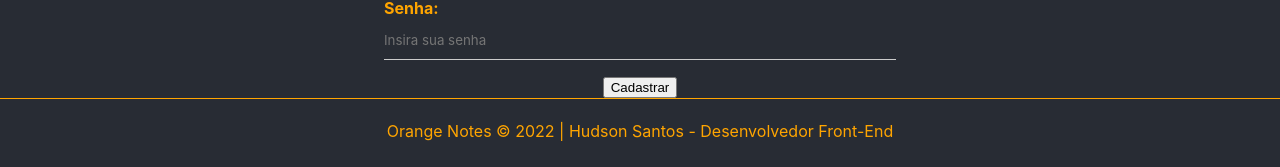
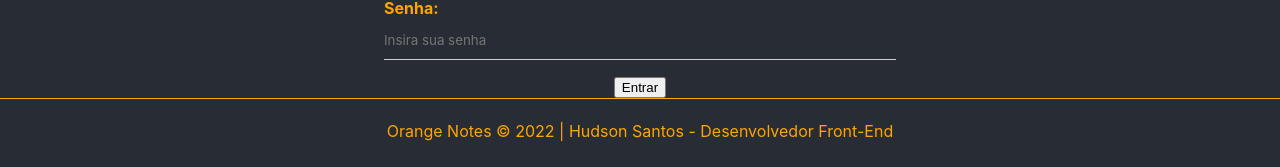
Before and after one commit to hudsonsamuelsantos/orange-notes, a React (Create React App) app: page / in a window 1280 px wide. Shown: the part 319-486 px from the top of the page. Built offline with nearby package versions, Linux system fonts and the light colour scheme; no server answers.

Commit message:
forms bug fix

```diff
--- a/src/pages/Dashboard/Dashboard.js
+++ b/src/pages/Dashboard/Dashboard.js
@@ -54,6 +54,9 @@
             uid: user.uid,
             createdBy: user.email
         })
+
+        setNotepadTitle('')
+        setTags('')
 
     }
 
--- a/src/pages/Login/Login.js
+++ b/src/pages/Login/Login.js
@@ -63,7 +63,7 @@
                     />
                 </label>
 
-                {!loading && <button className='btn'>Cadastrar</button>}
+                {!loading && <button className='btn'>Entrar</button>}
                 {loading && <button className='btn' disabled>Aguarde...</button>}
                 {error && <p className='error'>{error}</p>}
             </form>
```
